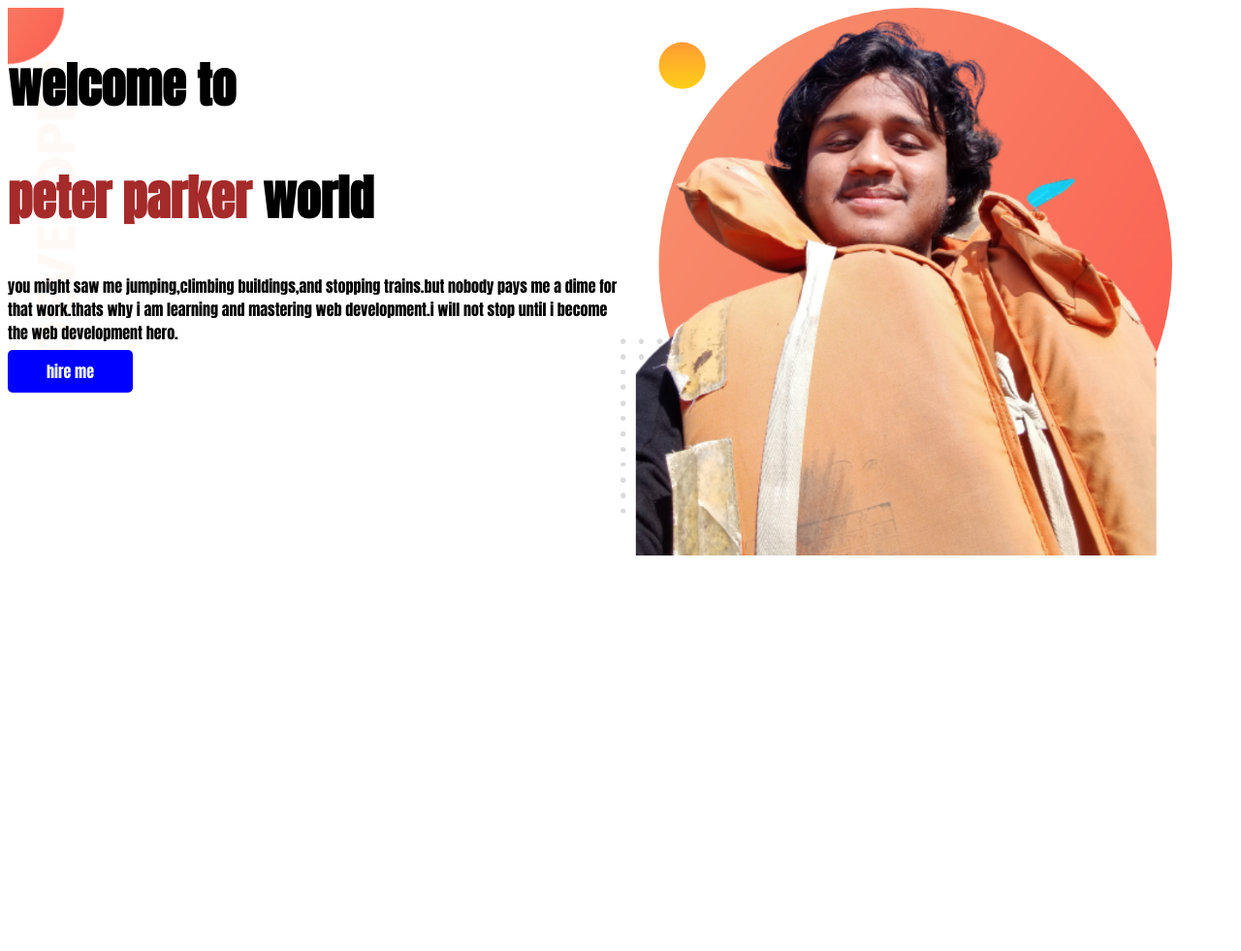
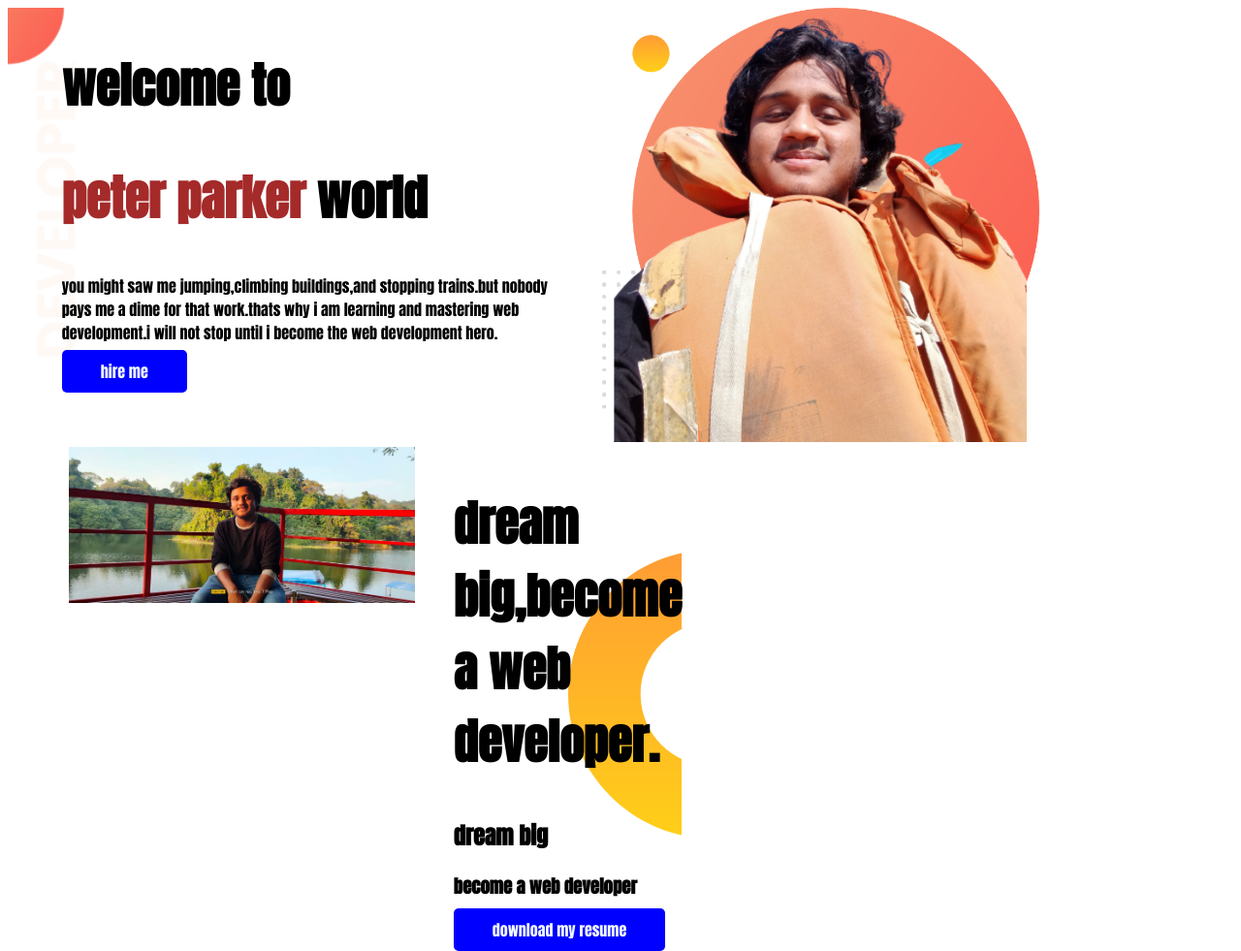
Before and after one commit to zibranhasan/developer-portfolio, a plain HTML site: page index.html in a window 1280 px wide. Shown: the whole page at 97% size. Before the commit the page ends 800 px from the top, so only its background shows below. Drawn offline with Linux system fonts and the light colour scheme.

Commit message:
dream big

```diff
--- a/index.html
+++ b/index.html
@@ -32,12 +32,50 @@
 
     </div>
 
+<div class="half-width"><img src="edited photo for website.png"></div></section>
 
 
 
 
-        <div class="half-width"><img src="edited photo for website.png"></div></section>
+    <section class="half-width">
 
+<div>
+
+    <img src="showoff/IMG-20211230-WA0005.jpg">
+
+
+
+
+
+</div>
+
+
+<div class="dream-big">
+
+
+<h1> dream big,become a web developer.</h1>
+<h2>dream big</h2>
+<h3>become a web developer</h3>
+
+<a class="link-button" target="blank" href="https://www.google.com/search?gs_ssp=eJzj4tLP1TcoNzC2MDBVYDRgdGDw4sjJzMtOTcnMAwBRaga5&q=linkedin&oq=link&aqs=chrome.1.0i355i512j46i199i465i512j69i57j0i512l5j46i199i465i512j0i512.4456j0j7&sourceid=chrome&ie=UTF-8">download my resume</a>
+
+
+
+</div>
+
+
+
+
+
+
+
+
+
+
+
+
+
+    </section>
 
 
 
--- a/style.css
+++ b/style.css
@@ -4,11 +4,13 @@ body{
 }
 h1{ font-size: 50px;}
 span{color: brown;}
-section{display:flex;}
+section{display:flex;
+margin-right:150px;
+}
 
 
 .half-width{width: 50%;
-padding-lef: 5%;
+padding-left: 5%;
 
 }
 
@@ -27,3 +29,9 @@ background-image: url(images/top-banner.png);
 background-repeat: no-repeat;
 
 }
+.dream-big{
+
+background-image:url(images/dream-bg.png);
+background-repeat: no-repeat;
+background-position:right;
+}
```
